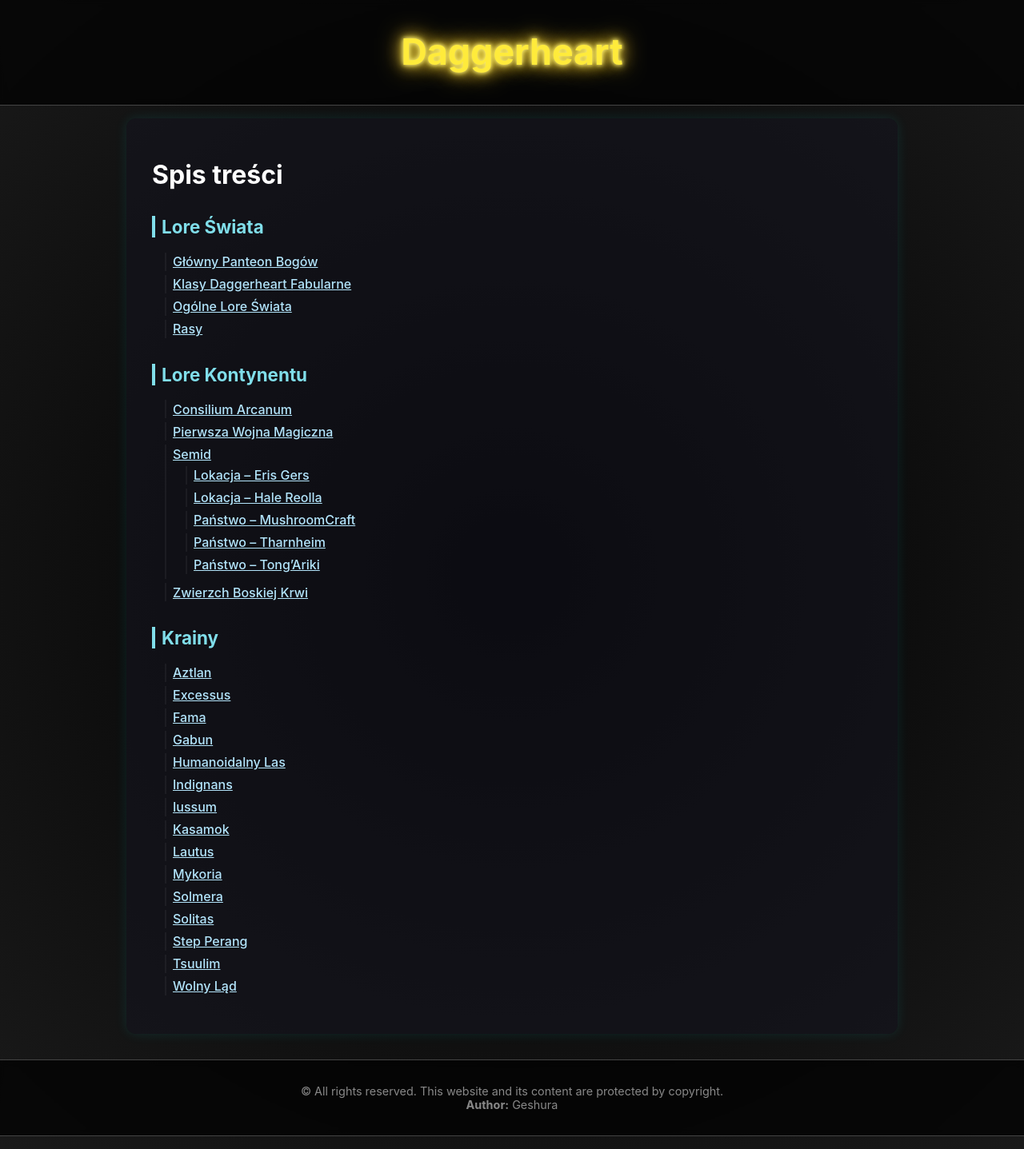
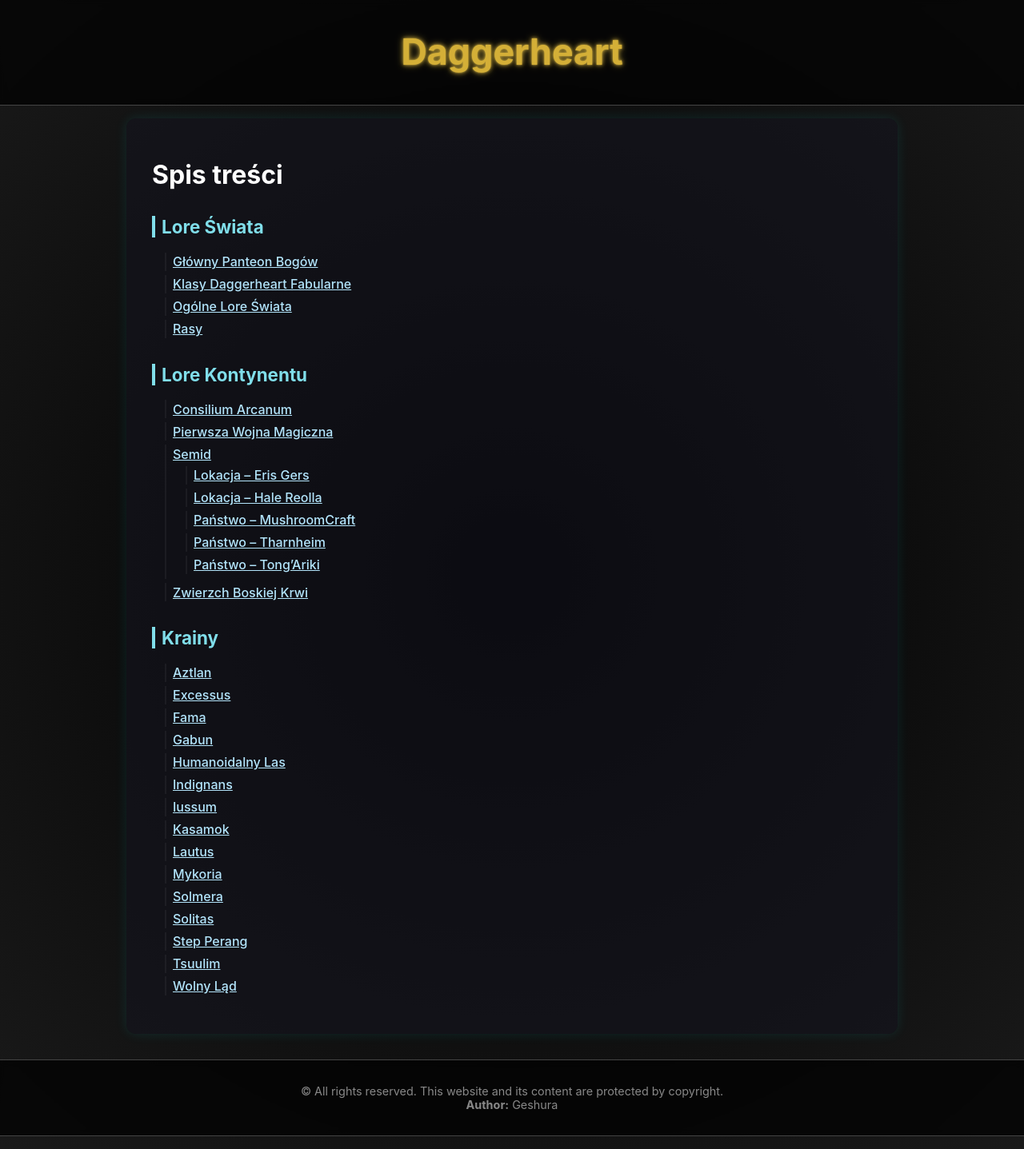
Before and after one commit to Geshura/dh-wiki, a Jekyll site: the page built from index.md, in a window 1280 px wide. Shown: the whole page at 80% size. Built offline with Jekyll 4.4.1, drawn with Linux system fonts in a browser that asks for light colours.

Commit message:
Update default.html

```diff
--- a/_layouts/default.html
+++ b/_layouts/default.html
@@ -61,12 +61,11 @@
     .galactic-title {
       text-align: center;
       font-size: 2.8rem;
-      color: #ffeb3b;
+      color: #d4af37; /* klasyczny złoty */
       text-shadow:
-        0 0 5px #fff176,
-        0 0 10px #ffee58,
-        0 0 20px #fdd835,
-        0 0 30px #fbc02d;
+        0 0 2px #bfa13b,
+        0 0 5px #a78c2f,
+        0 0 10px #8e7930;
       transition: transform 0.3s ease, text-shadow 0.3s ease;
       margin: 0.5em 0;
     }
@@ -77,22 +76,19 @@
     }
 
     .galactic-title a:visited {
-      color: #fbc02d;
+      color: #caa235;
       text-shadow:
-        0 0 5px #fdd835,
-        0 0 10px #f9a825,
-        0 0 20px #f57f17;
+        0 0 2px #a07f2b,
+        0 0 4px #8a6f28;
     }
 
     .galactic-title:hover {
-      transform: scale(1.05);
+      transform: scale(1.03);
       text-shadow:
-        0 0 10px #fff176,
-        0 0 20px #ffeb3b,
-        0 0 30px #fbc02d,
-        0 0 40px #f57f17;
+        0 0 4px #d4af37,
+        0 0 8px #caa235,
+        0 0 12px #b4912e;
     }
-
 
     main h2 {
       font-size: 1.4rem;
```
